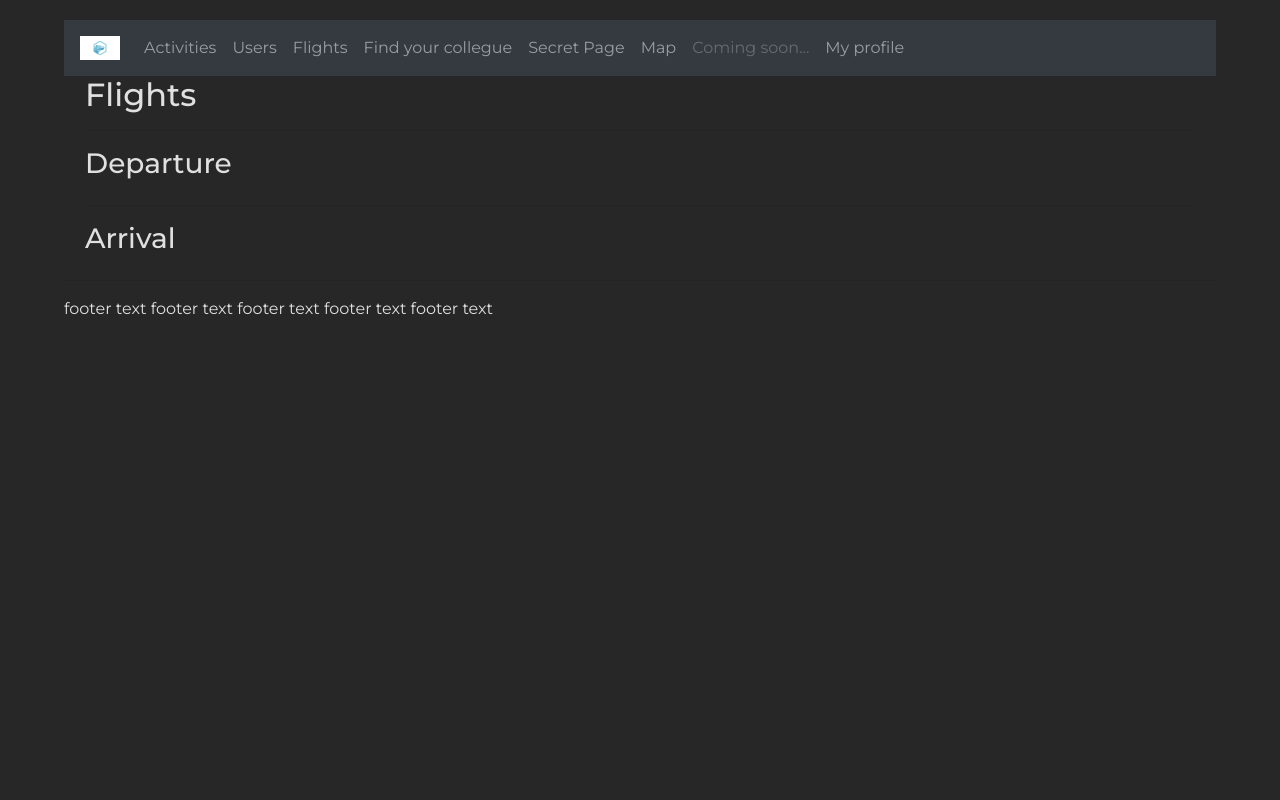
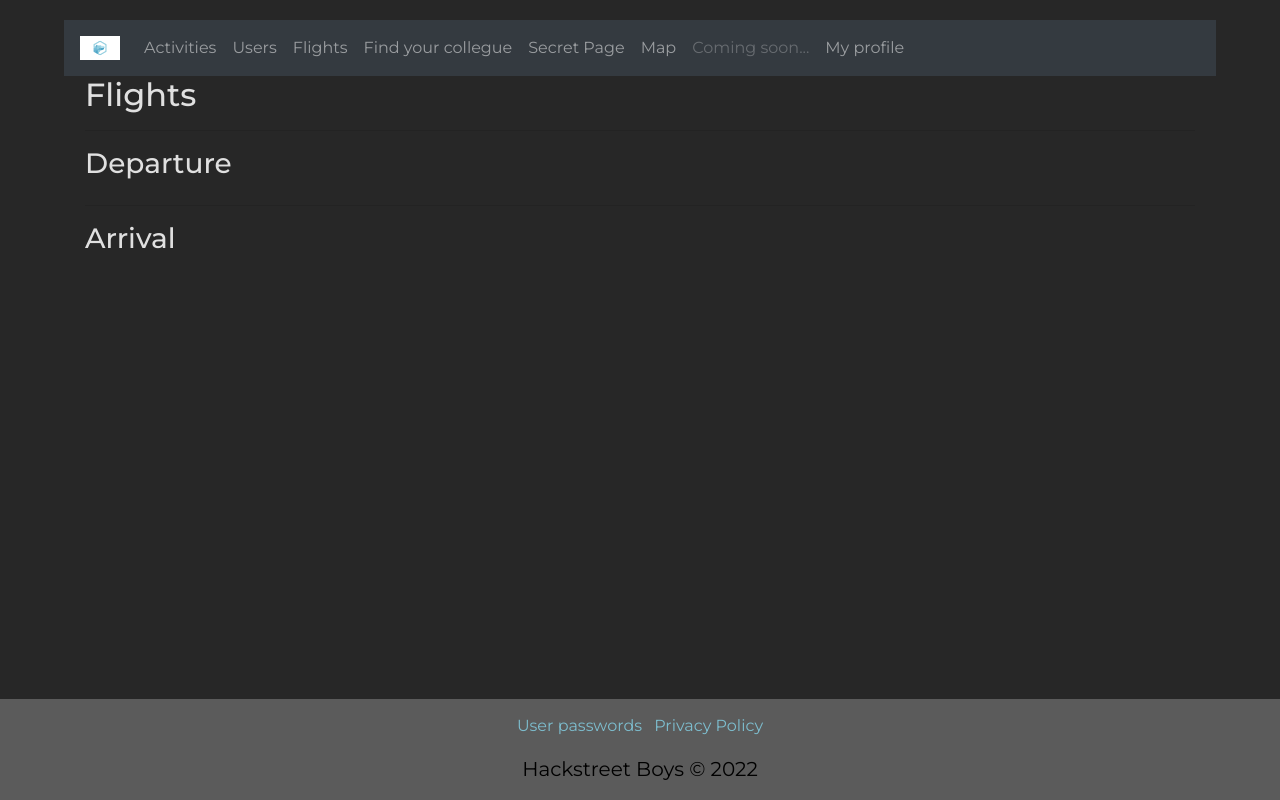
Before and after one commit to Le36/nitorHackathon, a Flask app: page /flights in a window 1280 px wide. Run offline with Flask 2, Linux system fonts and the light colour scheme; data that the repository does not hold is empty; some libraries are stand-ins or nearby versions.

Commit message:
Footer done

```diff
--- a/templates/components/find-friend.html
+++ b/templates/components/find-friend.html
@@ -12,5 +12,6 @@
 {% endfor %}
 </ol>
 
+{%include "components/footer.html" %}
 
 {% endblock %}
--- a/templates/components/flight.html
+++ b/templates/components/flight.html
@@ -41,5 +41,5 @@
 
     </div>
 
-    {%include "footer.html" %}
+    {%include "components/footer.html" %}
 {% endblock %}
--- a/templates/components/flights.html
+++ b/templates/components/flights.html
@@ -37,5 +37,5 @@
 
 </div>
 
-{%include "footer.html" %}
+{%include "components/footer.html" %}
 {% endblock %}
--- a/templates/components/footer.html
+++ b/templates/components/footer.html
@@ -1,65 +1,37 @@
 <style>
-    .footer-basic {
-  padding:40px 0;
-  background-color:#ffffff;
-  color:#4b4c4d;
+    .footer {
+      position: fixed;
+      left: 0;
+      bottom: 0;
+      width: 100%;
+      background-color: #5b5b5b;
+      color: black;
+      text-align: center;
+    }
+    .footer-link {
+        color: #7DBDCE
+    }
+    .copyright {
+        font-size: 20px;
     }
 
-.footer-basic ul {
-  padding:0;
-  list-style:none;
-  text-align:center;
-  font-size:18px;
-  line-height:1.6;
-  margin-bottom:0;
+    a, a:hover, a:focus, a:active {
+      text-decoration: none;
+      color: inherit;
     }
 
-.footer-basic li {
-  padding:0 10px;
+    .list-inline {
+        margin-top: 15px;
     }
 
-.footer-basic ul a {
-  color:inherit;
-  text-decoration:none;
-  opacity:0.8;
-}
+    </style>
 
-.footer-basic ul a:hover {
-  opacity:1;
-}
 
-.footer-basic .social > a {
-  font-size:24px;
-  width:30px;
-  height:30px;
-  line-height:30px;
-  display:inline-block;
-  text-align:center;
-  border-radius:50%;
-  border:1px solid #ccc;
-  margin:0 8px;
-  color:inherit;
-  opacity:0.75;
-}
-
-.footer-basic .social > a:hover {
-  opacity:0.9;
-}
-
-.footer-basic .copyright {
-  margin-top:10px;
-  text-align:center;
-  font-size:20px;
-  color:#aaa;
-  margin-bottom:0;
-}
-</style>
-<div class="footer-basic">
-    <footer>
+    <div class="footer">
       <ul class="list-inline">
-            <li class="list-inline-item"><a href="https://www.youtube.com/watch?v=dQw4w9WgXcQ">User passwords</a></li>
-            <li class="list-inline-item"><a href="#">Privacy Policy</a></li>
+        <li class="list-inline-item"><a class="footer-link" href="https://www.youtube.com/watch?v=dQw4w9WgXcQ">User passwords</a></li>
+        <li class="list-inline-item"><a class="footer-link" href="/secret">Privacy Policy</a></li>
     </ul>
       <p class="copyright">Hackstreet Boys © 2022</p>
-    </footer>
+
     </div>
--- a/templates/components/user.html
+++ b/templates/components/user.html
@@ -42,5 +42,5 @@
 
     </div>
 
-    {%include "footer.html" %}
+    {%include "components/footer.html" %}
 {% endblock %}
--- a/templates/components/users.html
+++ b/templates/components/users.html
@@ -39,5 +39,5 @@
 
 </div>
 
-{%include "footer.html" %}
+{%include "components/footer.html" %}
 {% endblock %}
--- a/templates/footer.html
+++ /dev/null
@@ -1,8 +0,0 @@
-<hr>
-<footer class="footer">
-  footer text
-  footer text
-  footer text
-  footer text
-  footer text
-</footer>
--- a/templates/me.html
+++ b/templates/me.html
@@ -29,5 +29,5 @@
   {% endif %}
   {% endfor %}
 </div>
-{%include "footer.html" %}
+{%include "components/footer.html" %}
 {% endblock %}
```
Lines whose indentation alone changed are shown as unchanged.
